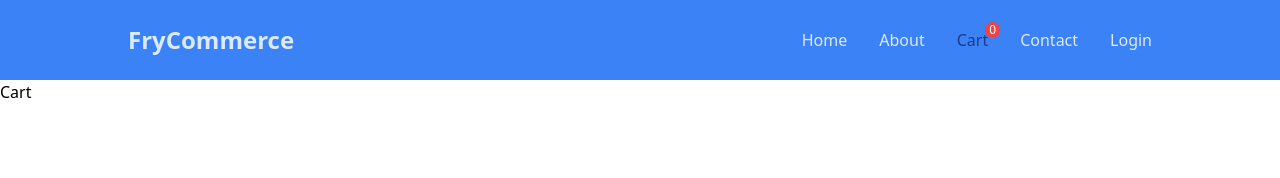
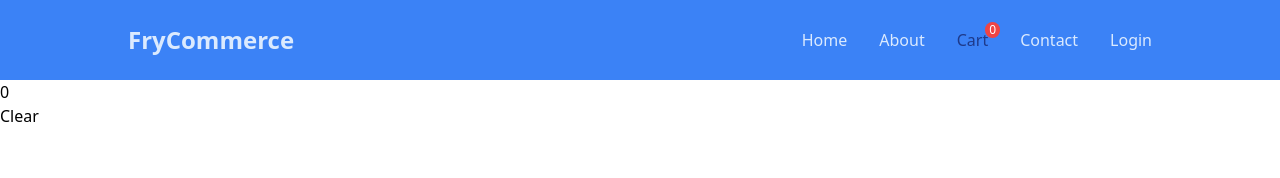
Before and after one commit to Canfry/ecommerce-react, a React (Vite) app: page /cart in a window 1280 px wide. Shown: the top 178 px of the page. Built offline with nearby package versions, Linux system fonts and the light colour scheme.

Commit message:
product list + state manager

```diff
--- a/src/App.jsx
+++ b/src/App.jsx
@@ -4,6 +4,7 @@ import Home from './pages/Home';
 import About from './pages/About';
 import Cart from './pages/Cart';
 import Contact from './pages/Contact';
+import Item from './pages/Item';
 
 function App() {
   return (
@@ -15,6 +16,7 @@ function App() {
           <Route path='/about' element={<About />} />
           <Route path='/cart' element={<Cart />} />
           <Route path='/contact' element={<Contact />} />
+          <Route path='/products/:productId' element={<Item />} />
         </Routes>
       </Router>
     </>
--- /dev/null
+++ b/src/components/ProductCartItem.jsx
@@ -0,0 +1,20 @@
+export default function ProductCartItem({ product }) {
+  return (
+    // <div className='max-w-[90%] m-auto flex items-center justify-center gap-8'>
+    //   <div>
+    //     <img src={product.image} alt='Product Image' />
+    //   </div>
+    //   <div className='flex flex-col items-start justify-between'>
+    //     <div>{product.title}</div>
+    //     <div>{product.description}</div>
+    //   </div>
+    //   <div className='flex flex-col items-start justify-center'>
+    //     <div>{product.rating}</div>
+    //     <div>{product.price}</div>
+    //     <div>{product.category}</div>
+    //   </div>
+    // </div>
+
+    <div>Hello</div>
+  );
+}
--- a/src/components/ProductItem.jsx
+++ b/src/components/ProductItem.jsx
@@ -1,36 +1,61 @@
+import { Link } from 'react-router-dom';
 import useStore from '../store/store';
 
-export default function Productitem({ product }) {
+export default function Productitem({ product, products }) {
   const addToCart = useStore((state) => state.addToCartCount);
+  const addProducts = useStore((state) => state.addProduct);
 
-  const { title, description, image, category, price, rating } = product;
+  const { title, description, image, category, price, rating, id } = product;
 
-  const shortDescription = description.slice(0, 200);
+  const shortTitle = title.slice(0, 20);
+
+  function addProductsFn() {
+    addToCart();
+    addProducts({
+      title: product.title,
+      description: product.description,
+      image: product.image,
+      category: product.category,
+      price: product.price,
+      rating: product.rating,
+      id: product.id,
+    });
+    console.log(product);
+  }
+
+  const shortDescription = description.slice(0, 80);
   return (
-    <div className='flex flex-col border border-slate-400 w-full aspect-square'>
+    <>
+      <div className='border border-slate-400 px-4'>
+        <Link
+          to={`/products/${id}`}
+          className='flex flex-col  w-full aspect-square'
+        >
           <div
             className='w-full h-[80%] bg-no-repeat bg-center bg-contain'
             style={{ backgroundImage: `url(${image})` }}
           ></div>
           <div className='p-2'>
-        <h1 className='font-bold'>{title}</h1>
+            <h1 className='font-bold'>{shortTitle}...</h1>
             <p className='text-slate-400'>{shortDescription}...</p>
           </div>
           <div className='p-2'>
             <p className='font-bold text-lg'>${price}</p>
             <p className='text-gray-500'>Rating: {rating.rate}</p>
-        <div className='flex items-center justify-between mt-4 mb-2'>
+          </div>
+        </Link>
+        <div className='flex items-center justify-between mt-4 mb-2 gap-4 text-[0.8rem]'>
           <button className='bg-blue-200 cursor-pointer px-1 rounded-lg'>
             {category}
           </button>
           <button
-            onClick={addToCart}
+            onClick={addProductsFn}
             className='text-white bg-blue-600 py-1 px-2 rounded-md'
           >
             Add to Cart
           </button>
         </div>
       </div>
-    </div>
+    </>
   );
 }
--- a/src/components/ProductList.jsx
+++ b/src/components/ProductList.jsx
@@ -11,9 +11,9 @@ export default function ProductList({ products, setProducts, cachedFunction }) {
         products={products}
         setProducts={setProducts}
       />
-      <div className='w-full grid grid-cols-1 gap-8 lg:grid-cols-4 md:grid-cols-2'>
+      <div className='w-full grid grid-cols-1 gap-8 lg:grid-cols-4 md:grid-cols-2 h-full'>
         {products.map((product) => (
-          <ProductItem key={product.id} product={product} />
+          <ProductItem key={product.id} product={product} products={products} />
         ))}
       </div>
     </>
--- a/src/pages/Cart.jsx
+++ b/src/pages/Cart.jsx
@@ -1,3 +1,27 @@
+import ProductCartItem from '../components/ProductCartItem';
+import useStore from '../store/store';
+
 export default function Cart() {
-  return <div>Cart</div>;
+  const count = useStore((state) => state.cartCount);
+  const clearCart = useStore((state) => state.clearCartCount);
+  const products = useStore((state) => state.products);
+  const clearProducts = useStore((state) => state.clearProducts);
+
+  function onClick() {
+    clearCart();
+    clearProducts();
+  }
+
+  return (
+    <>
+      <div>{count}</div>
+      <div>
+        {products.map((product) => (
+          <p key={product.id}>{product.description}</p>
+        ))}
+      </div>
+
+      <button onClick={onClick}>Clear</button>
+    </>
+  );
 }
--- /dev/null
+++ b/src/pages/Item.jsx
@@ -0,0 +1,7 @@
+import { useParams } from 'react-router-dom';
+
+export default function Item() {
+  const { productId } = useParams();
+  const product = products.find((product) => productId === product.id);
+  return <div>{product}</div>;
+}
--- a/src/store/store.js
+++ b/src/store/store.js
@@ -6,6 +6,26 @@ const useStore = create((set) => ({
   login: () => set(() => ({ user: 'Christophe Anfry' })),
   logout: () => set(() => ({ user: '' })),
   addToCartCount: () => set((state) => ({ cartCount: state.cartCount + 1 })),
+  clearCartCount: () => set(() => ({ cartCount: 0 })),
+  setProducts: () =>
+    set((state) => ({
+      products: [...state.products],
+    })),
+  products: [],
+  addProduct: (product) => {
+    set((state) => ({
+      products: [...state.products, product],
+    }));
+  },
+  removeProduct: (productId) => {
+    set((state) => ({
+      products: state.products.filter((product) => product.id !== productId),
+    }));
+  },
+  clearProducts: () =>
+    set(() => ({
+      products: [],
+    })),
 }));
 
 export default useStore;
```
Lines whose indentation alone changed are shown as unchanged.
